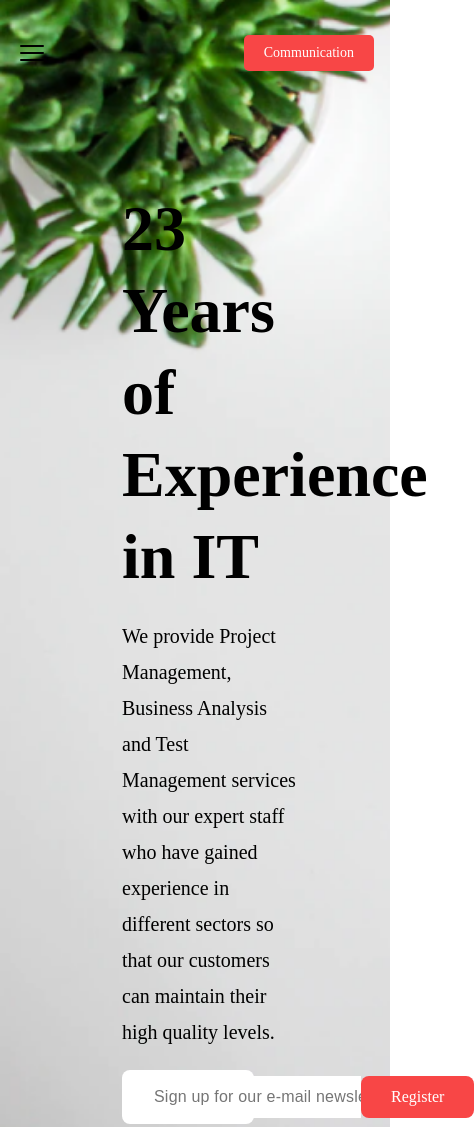
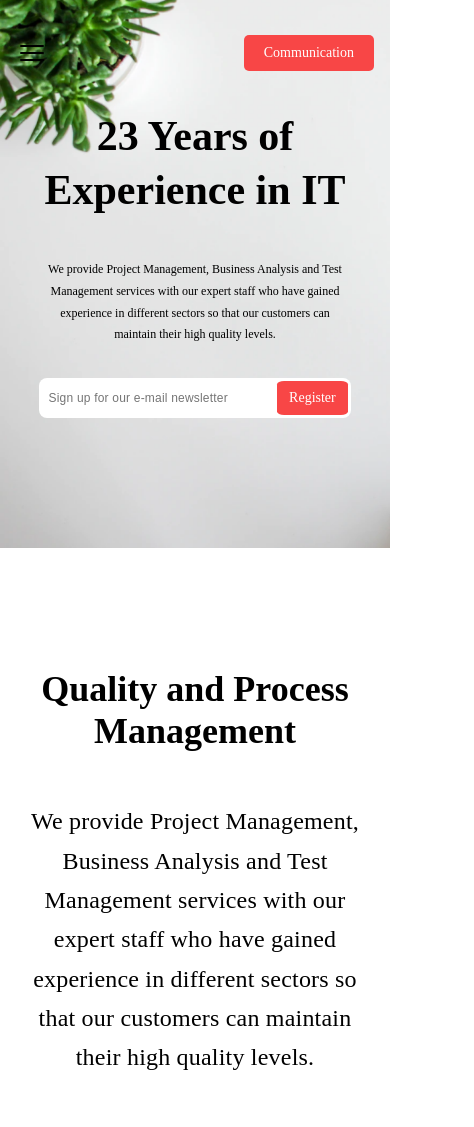
Before and after one commit to practicum-webdev-2/responsive-page, a plain HTML site: page index.html in a window 390 px wide. Shown: the top 1127 px of the page, 474 px wide, since content can reach past the window. Drawn offline with Linux system fonts and the light colour scheme.

Commit message:
Add @media hero section

```diff
--- a/blocks/hero.css
+++ b/blocks/hero.css
@@ -1,9 +1,10 @@
 .hero__container {
   display: flex;
   flex-direction: column;
-  width: 45%;
-  margin-top: 117px;
-  margin-left: 122px;
+  justify-content: left;
+  max-width: 665px;
+  margin-top: 10%;
+  margin-left: 10%;
 }
 
 .hero__title {
@@ -20,14 +21,15 @@
 }
 
 .hero__search-bar {
+  margin: 0;
   display: flex;
   justify-content: space-between;
   margin-top: 20px;
   margin-bottom: 130px;
-  width: 75%;
+  max-width: 502px;
   border-radius: 8px;
-  padding: 6px;
-  padding-left: 32px;
+  padding: 1%;
+  padding-left: 3%;
   background-color: #ffffff;
 }
 
@@ -42,11 +44,62 @@
 }
 
 .hero__button {
-  border-radius: 8px;
+  margin: 0;
+  max-width: 136px;
+  border-radius: 10%;
   background-color: #f84646;
   color: #ffffff;
-  padding: 12px 30px;
+  padding: 5% 7%;
   display: flex;
-  align-items: center;
+  justify-content: center;
+  text-align: center;
   text-decoration: none;
 }
+
+@media screen and (max-width: 1204px) {
+  .hero__container {
+    max-width: 565px;
+  }
+  .hero__title {
+    font-size: 42px;
+  }
+  .hero__paragraph {
+    font-size: 16px;
+  }
+  .hero__search-bar {
+    max-width: 422px;
+  }
+  .hero__button {
+    padding: 3% 4%;
+  }
+}
+
+@media screen and (max-width: 658px) {
+  .hero__container {
+    max-width: 335px;
+    margin: 0 auto;
+    margin-top: 10%;
+    padding: 0 3%;
+  }
+  .hero__title {
+    text-align: center;
+    font-size: 42px;
+    margin-bottom: 7%;
+  }
+  .hero__paragraph {
+    text-align: center;
+    font-size: 12px;
+    margin-bottom: 4%;
+  }
+  .hero__search-bar {
+    max-width: 100%;
+  }
+  .hero__text {
+    max-width: 70%;
+    font-size: 12px;
+  }
+  .hero__button {
+    max-width: 30%;
+    font-size: 14px;
+  }
+}
--- a/index.html
+++ b/index.html
@@ -1,5 +1,5 @@
 <!DOCTYPE html>
-<html lang="en"
+<html lang="en">
   <head>
     <meta charset="UTF-8" />
     <meta name="viewport" content="width=device-width, initial-scale=1.0" />
@@ -47,57 +47,93 @@
     <main>
       <section class="services">
         <h2 class="services__title">Quality and Process Management</h2>
-      <p class="services__subtitle">We provide Project Management, Business Analysis and Test Management services with
-        our expert staff who have
-        gained experience in different sectors so that our customers can maintain their high quality levels.</p>
+        <p class="services__subtitle">
+          We provide Project Management, Business Analysis and Test Management
+          services with our expert staff who have gained experience in different
+          sectors so that our customers can maintain their high quality levels.
+        </p>
         <ul class="services__list">
           <li class="service">
             <figure class="service__icon-container">
-            <img class="service__icon" src="./images/File.png" alt="file icon" />
+              <img
+                class="service__icon"
+                src="./images/File.png"
+                alt="file icon"
+              />
             </figure>
             <h3 class="service__title">Document Analysis</h3>
-          <p class="service__description">lorem ipsum ciamte nodka, old age is important, an element.</p>
+            <p class="service__description">
+              lorem ipsum ciamte nodka, old age is important, an element.
+            </p>
           </li>
           <li class="service">
             <figure class="service__icon-container">
-            <img class="service__icon" src="./images/Star.png" alt="star icon" />
+              <img
+                class="service__icon"
+                src="./images/Star.png"
+                alt="star icon"
+              />
             </figure>
             <h3 class="service__title">Document Analysis</h3>
-          <p class="service__description">lorem ipsum ciamte nodka, old age is important, an element.</p>
+            <p class="service__description">
+              lorem ipsum ciamte nodka, old age is important, an element.
+            </p>
           </li>
           <li class="service">
             <figure class="service__icon-container">
-            <img class="service__icon" src="./images/Crown.png" alt="file icon" />
+              <img
+                class="service__icon"
+                src="./images/Crown.png"
+                alt="file icon"
+              />
             </figure>
             <h3 class="service__title">Document Analysis</h3>
-          <p class="service__description">lorem ipsum ciamte nodka, old age is important, an element.</p>
+            <p class="service__description">
+              lorem ipsum ciamte nodka, old age is important, an element.
+            </p>
           </li>
           <li class="service">
             <figure class="service__icon-container">
-            <img class="service__icon" src="./images/ChartBar.png" alt="file icon" />
+              <img
+                class="service__icon"
+                src="./images/ChartBar.png"
+                alt="file icon"
+              />
               <div class="effect"></div>
             </figure>
             <h3 class="service__title">Document Analysis</h3>
-          <p class="service__description">lorem ipsum ciamte nodka, old age is important, an element.</p>
+            <p class="service__description">
+              lorem ipsum ciamte nodka, old age is important, an element.
+            </p>
           </li>
           <li class="service">
             <figure class="service__icon-container">
-            <img class="service__icon" src="./images/ChartPieSlice.png" alt="file icon" />
+              <img
+                class="service__icon"
+                src="./images/ChartPieSlice.png"
+                alt="file icon"
+              />
             </figure>
             <h3 class="service__title">Document Analysis</h3>
-          <p class="service__description">lorem ipsum ciamte nodka, old age is important, an element.</p>
+            <p class="service__description">
+              lorem ipsum ciamte nodka, old age is important, an element.
+            </p>
           </li>
           <li class="service">
             <figure class="service__icon-container">
-            <img class="service__icon" src="./images/FigmaLogo.png" alt="file icon" />
+              <img
+                class="service__icon"
+                src="./images/FigmaLogo.png"
+                alt="file icon"
+              />
             </figure>
             <h3 class="service__title">Document Analysis</h3>
-          <p class="service__description">lorem ipsum ciamte nodka, old age is important, an element.</p>
+            <p class="service__description">
+              lorem ipsum ciamte nodka, old age is important, an element.
+            </p>
           </li>
         </ul>
       </section>
     </main>
   </body>
-
-
 </html>
```
Lines whose indentation alone changed are shown as unchanged.
